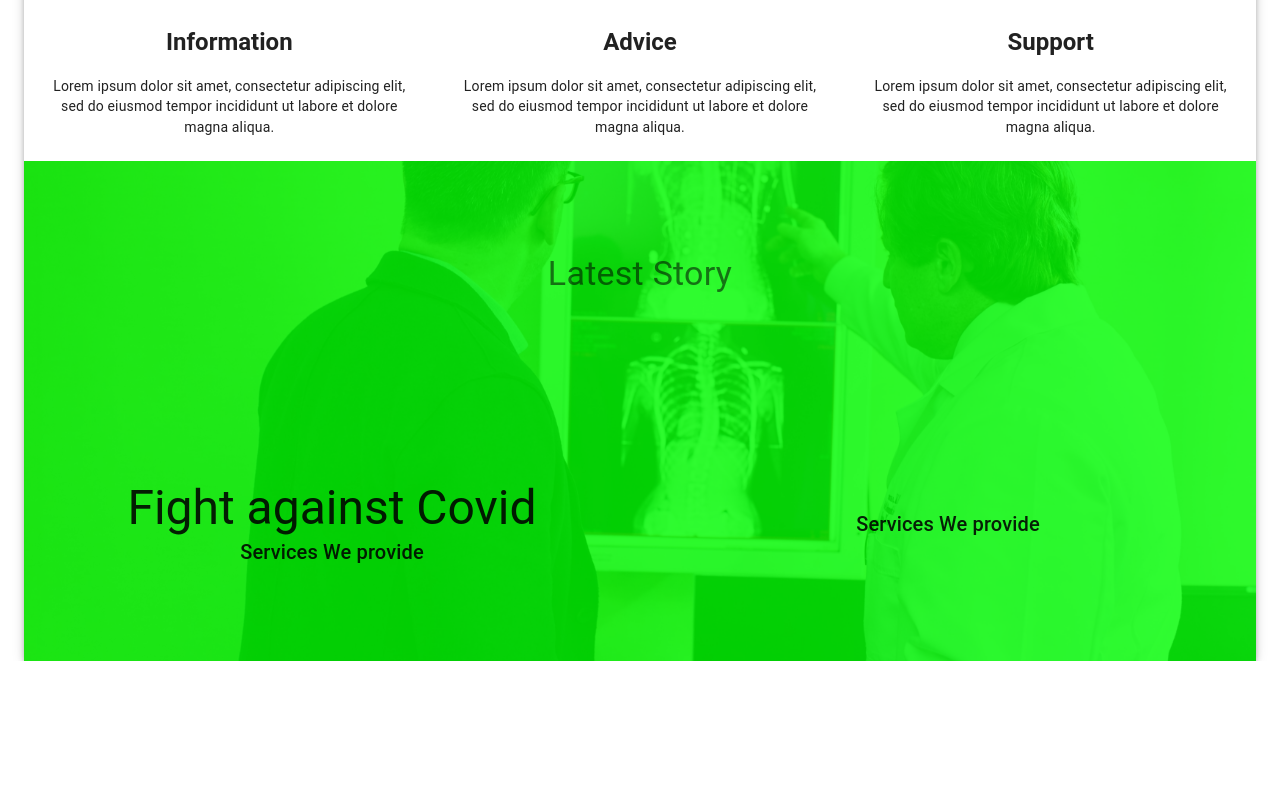
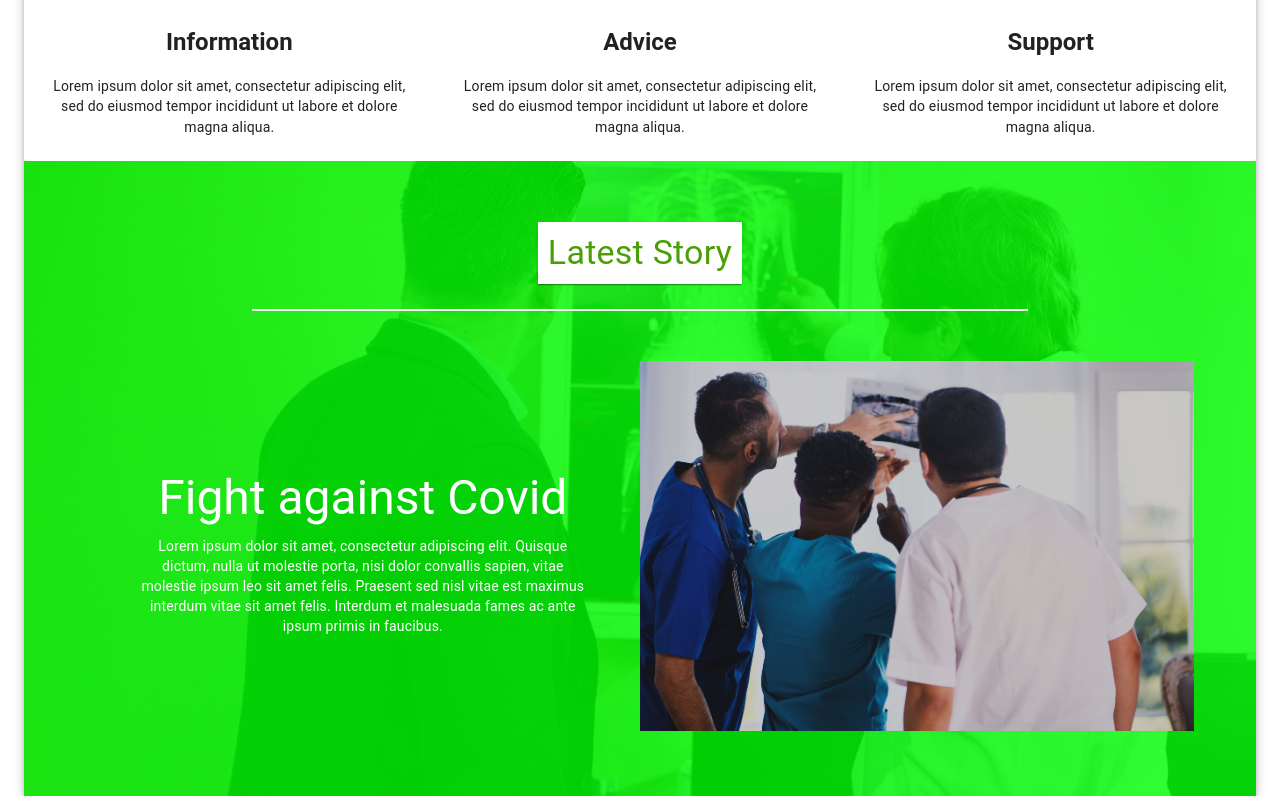
Before and after one commit to redoy11/myPhysio, a React (Create React App) app: page / in a window 1280 px wide. Shown: the part 1215-2011 px from the top of the page. Before the commit the page ends 1876 px from the top, so only its background shows below. Built offline with nearby package versions, Linux system fonts and the light colour scheme.

Commit message:
Add latest story section

```diff
--- a/src/component/Home/Home.css
+++ b/src/component/Home/Home.css
@@ -29,4 +29,55 @@
   background-size: cover;
   box-shadow: inset 0 0 0 100vw rgba(0,255,0,0.8);
   text-align: center;
+  padding: 5%;
+  color: white;
 }
+
+.story-divider {
+  margin-top: 25px;
+  height: 2px;
+  width: 70% !important;
+  background: white;
+}
+
+.story-section-title {
+  display: flex;
+  flex-direction: column;
+  justify-content: space-between;
+  align-items: center;
+  color: white;
+  margin-bottom: 50px !important;
+}
+
+.story-title-margin {
+  padding: 10px;
+}
+
+.story-description-container {
+  padding: 5% !important;
+}
+
+.story-img-container {
+  overflow: hidden;
+}
+
+.story-img {
+  max-width: 100%;
+  cursor: pointer;
+  filter: brightness(80%);
+  transform-origin: 50% 50%;
+  transition: transform .25s, visibility .25s ease-in;
+}
+
+.story-img:hover {
+  filter: brightness(100%);
+  transform: scale(1.2);
+}
+
+.story-title {
+  padding: 10px;
+}
+
+.story-descrition {
+  padding: 5px;
+}
--- a/src/component/Home/index.tsx
+++ b/src/component/Home/index.tsx
@@ -31,22 +31,25 @@ const Home: React.FC = () => {
           </Grid>
           <Grid className="story-section" container={true} justify="center" alignItems="center">
             <Grid className="story-section-title" xs={12} item={true}>
-              <Typography color="textSecondary" variant="h4">
-                Latest Story
+              <Paper square={true}>
+                <Typography className="story-title-margin" color="primary" variant="h4">
+                  Latest Story
+                </Typography>
+              </Paper>
+              <div className="story-divider" />
+            </Grid>
+            <Grid className="story-description-container" md={6} xs={12} item={true}>
+              <Typography variant="h3" color="inherit" className="story-title">
+                Fight against Covid
+              </Typography>
+              <Typography variant="body2" color="inherit" className="story-description">
+                Lorem ipsum dolor sit amet, consectetur adipiscing elit. Quisque dictum, nulla ut molestie porta, nisi
+                dolor convallis sapien, vitae molestie ipsum leo sit amet felis. Praesent sed nisl vitae est maximus
+                interdum vitae sit amet felis. Interdum et malesuada fames ac ante ipsum primis in faucibus.
               </Typography>
             </Grid>
-            <Grid className="story-description-container" xs={6} item={true}>
-              <Typography variant="h3" className="story-title">
-                Fight against Covid
-              </Typography>
-              <Typography variant="h6" className="story-title">
-                Services We provide
-              </Typography>
-            </Grid>
-            <Grid className="story-img-container" xs={6} item={true}>
-              <Typography variant="h6" className="story-title">
-                Services We provide
-              </Typography>
+            <Grid className="story-img-container" md={6} xs={12} item={true}>
+              <img src="/myphysio/img_xray.jpg" className="story-img" />
             </Grid>
           </Grid>
         </Paper>
```
